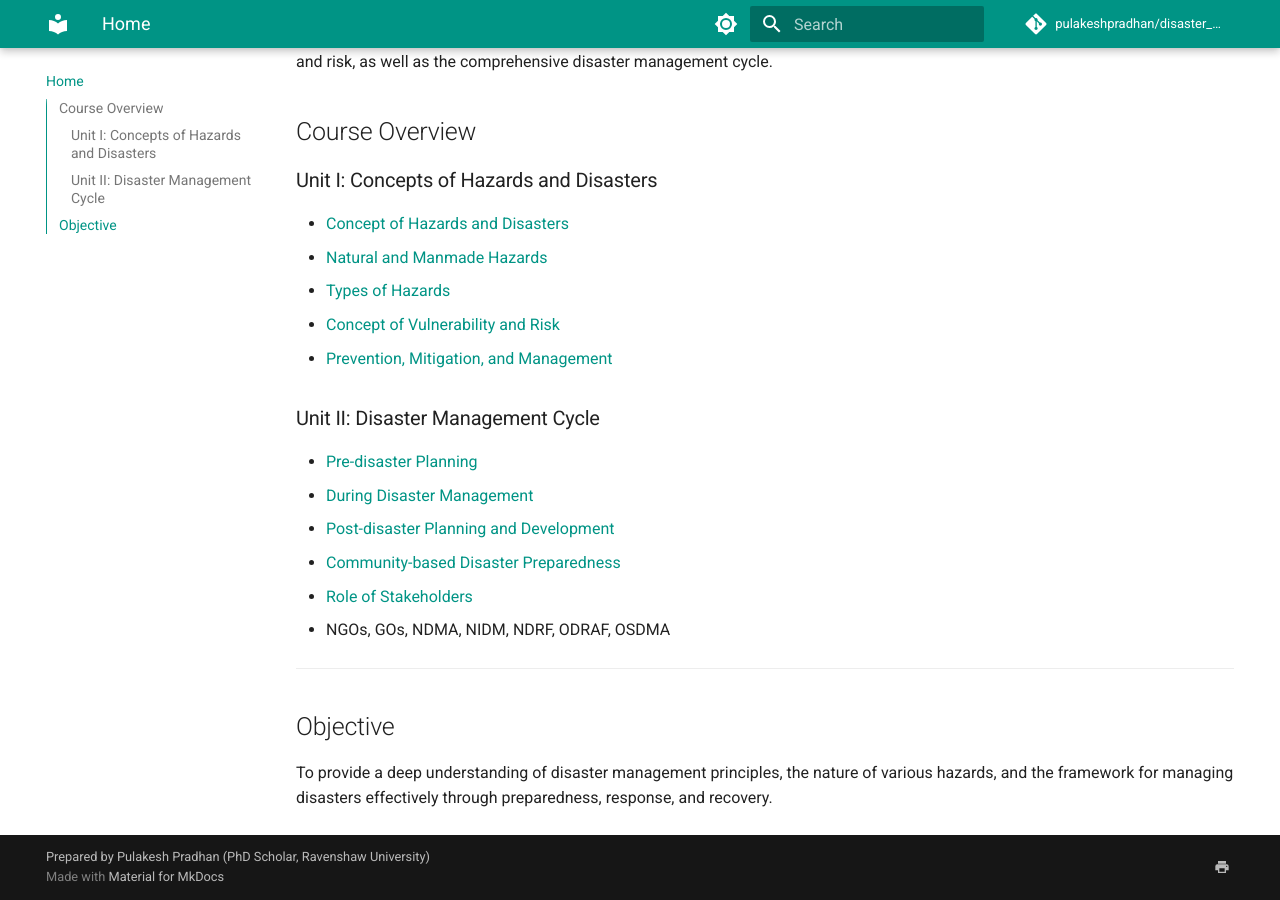
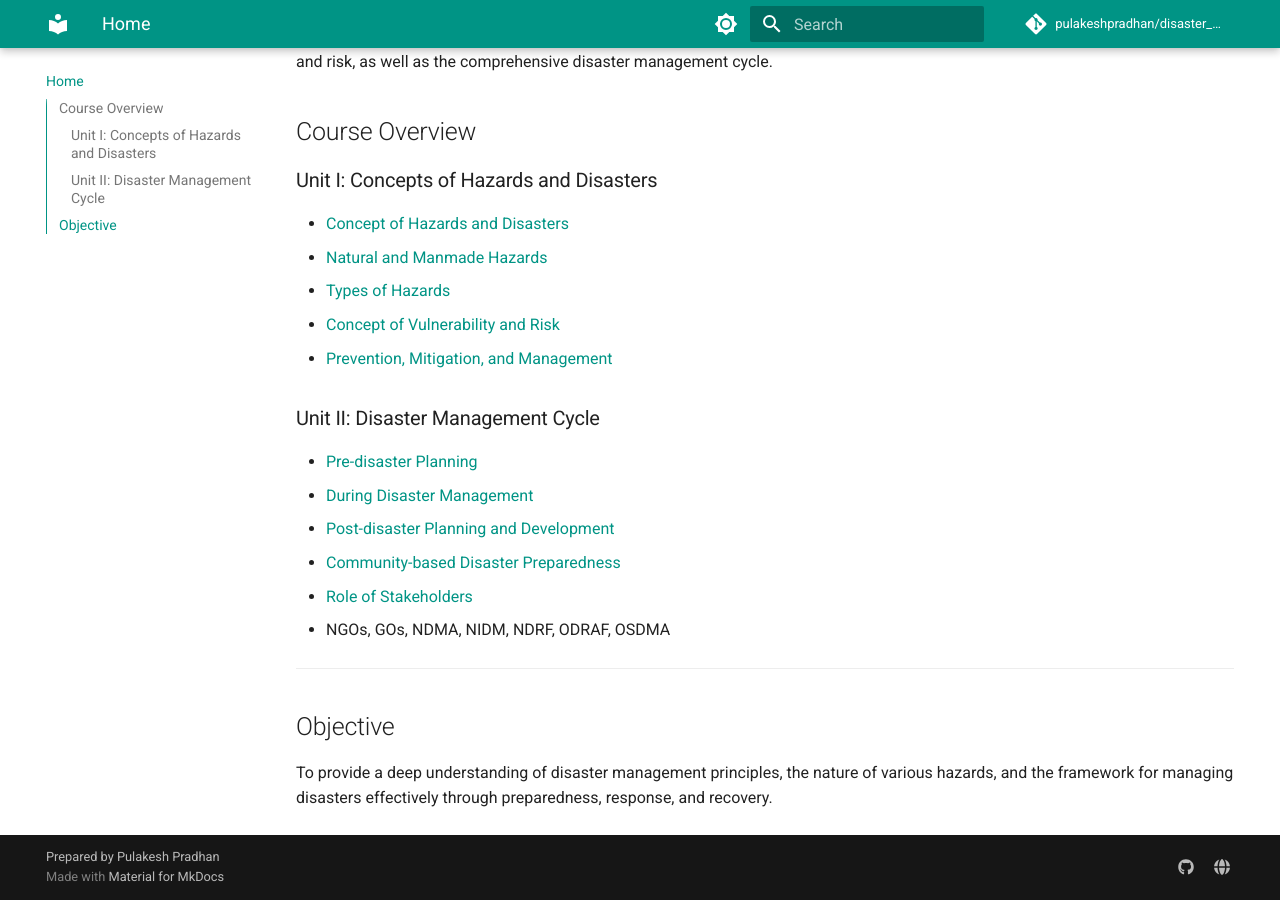
Before and after one commit to pulakeshpradhan/geomorphology, an MkDocs documentation site: the page built from docs/index.md, in a window 1280 px wide and 900 px high, scrolled down 625 px. Built offline with MkDocs 1.6.1 and Material for MkDocs 9.7.7, drawn with Linux system fonts in a browser that asks for light colours; comment, search, counter and statistics services are not loaded.

Commit message:
Update footer branding and remove print option

```diff
--- a/mkdocs.yml
+++ b/mkdocs.yml
@@ -30,9 +30,10 @@ theme:
 
 extra:
   social:
-    - icon: material/printer
-      link: "javascript:window.print()"
-      name: Print to PDF
+    - icon: fontawesome/brands/github
+      link: https://github.com/pulakeshpradhan
+    - icon: fontawesome/solid/globe
+      link: https://pulakeshpradhan.github.io/
 
 nav:
   - Home: index.md
@@ -74,4 +75,4 @@ extra_javascript:
   - https://polyfill.io/v3/polyfill.min.js?features=es6
   - https://cdn.jsdelivr.net/npm/mathjax@3/es5/tex-mml-chtml.js
 
-copyright: Prepared by Pulakesh Pradhan (PhD Scholar, Ravenshaw University)
+copyright: Prepared by <a href="https://pulakeshpradhan.github.io/">Pulakesh Pradhan</a>
```
